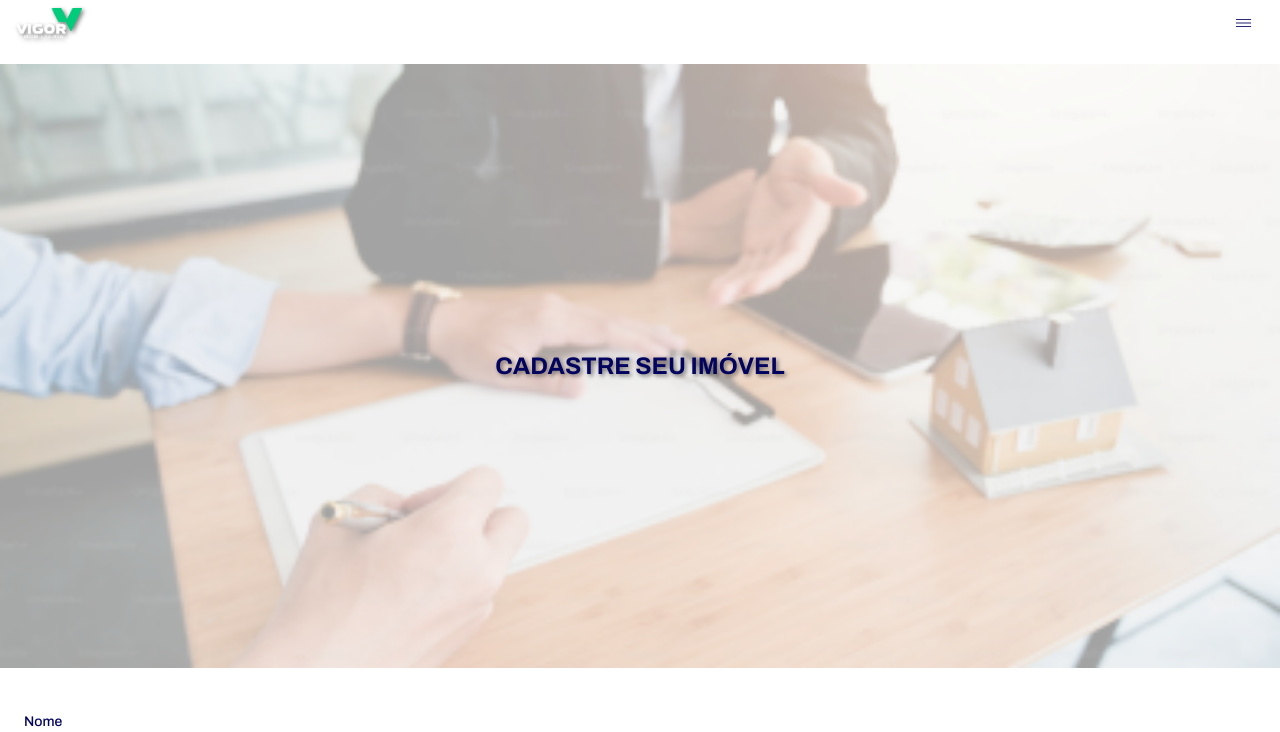
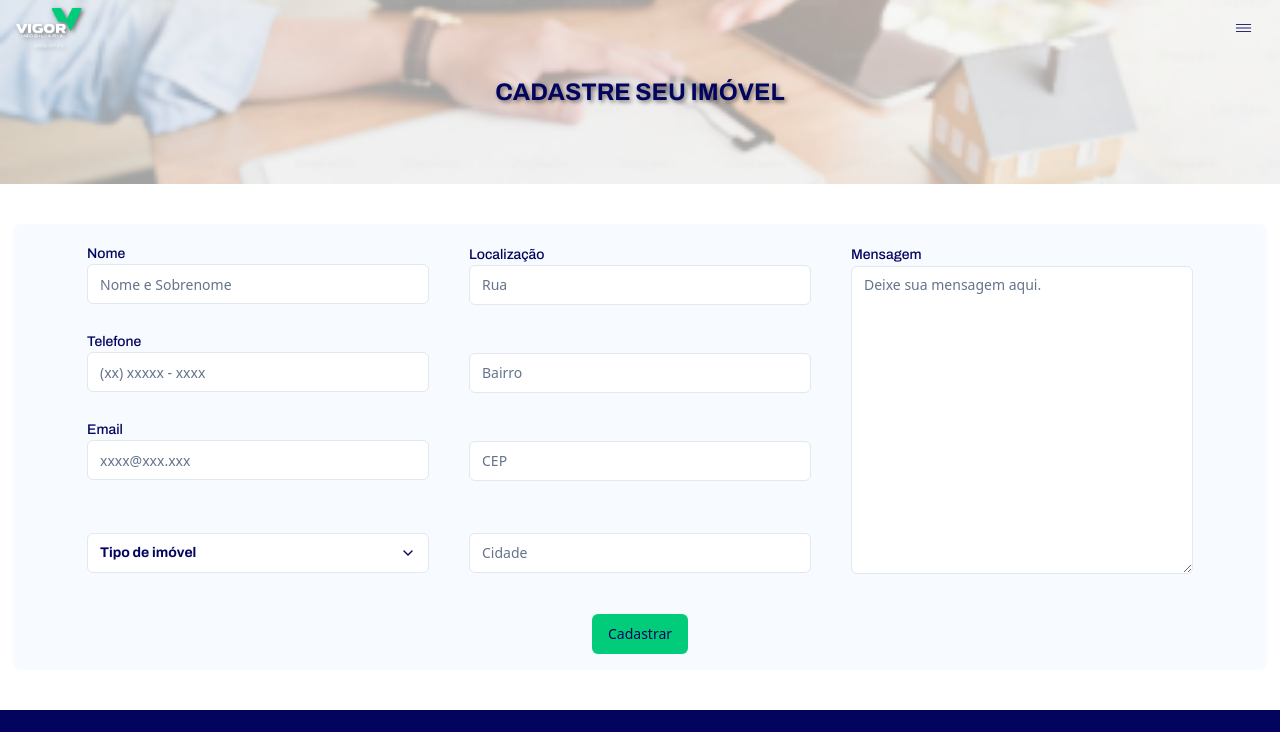
Before and after one commit to LuizLimaDev/vigor-imob, a Next.js app: page /register in a window 1280 px wide. Shown: the top 732 px of the page. Built offline with nearby package versions, Linux system fonts and the light colour scheme.

Commit message:
feat: registar page desktop

```diff
--- a/app/_components/Hero/Hero.tsx
+++ b/app/_components/Hero/Hero.tsx
@@ -15,7 +15,7 @@ const Hero = ({ src, alt, title }: TProps) => {
         width={0}
         height={0}
         sizes="100vw"
-        className="min-h-[11.5rem] w-full"
+        className="min-h-[11.5rem] w-full desktop:h-[11.5rem] desktop:object-cover"
       />
       <h1 className="absolute left-[50%] top-[50%] w-full -translate-x-1/2 -translate-y-1/2 text-center font-archivo text-2xl font-bold uppercase text-VIprimary-color drop-shadow-VI-1">
         {title}
--- a/app/_components/ui/select.tsx
+++ b/app/_components/ui/select.tsx
@@ -19,7 +19,7 @@ const SelectTrigger = React.forwardRef<
   <SelectPrimitive.Trigger
     ref={ref}
     className={cn(
-      "flex w-full items-center justify-between rounded-md border border-VIprimary-color bg-background p-3 font-archivo text-sm font-bold  text-VIprimary-color ring-offset-background placeholder:text-muted-foreground focus:outline-none focus:ring-2 focus:ring-ring focus:ring-offset-2 disabled:cursor-not-allowed disabled:opacity-50 [&>span]:line-clamp-1",
+      "flex h-[40px] w-full items-center justify-between rounded-md border border-input bg-background p-3 font-archivo  text-sm font-bold text-VIprimary-color ring-offset-background placeholder:text-muted-foreground focus:outline-none focus:ring-2 focus:ring-ring focus:ring-offset-2 disabled:cursor-not-allowed disabled:opacity-50 [&>span]:line-clamp-1",
       className
     )}
     {...props}
--- a/app/register/_components/RegisterFrom/RegisterFrom.tsx
+++ b/app/register/_components/RegisterFrom/RegisterFrom.tsx
@@ -108,8 +108,10 @@ const RegisterForm = () => {
     <Form {...form}>
       <form
         onSubmit={form.handleSubmit(onSubmit)}
-        className="flex w-full flex-col justify-start gap-2 px-6"
+        className="flex w-full flex-col justify-start gap-2 px-6 desktop:w-full desktop:items-center"
       >
+        <div className="desktop:flex desktop:flex-row desktop:gap-10">
+          <div className="desktop:flex desktop:w-[21.375rem] desktop:flex-col desktop:gap-6">
             <FormField
               control={form.control}
               name="name"
@@ -121,7 +123,7 @@ const RegisterForm = () => {
                   <FormControl>
                     <Input placeholder="Nome e Sobrenome" {...field} />
                   </FormControl>
-              <FormMessage className="mt-1" />
+                  <FormMessage className="mt-1 desktop:ml-[3px]" />
                 </FormItem>
               )}
             />
@@ -136,7 +138,7 @@ const RegisterForm = () => {
                   <FormControl>
                     <Input placeholder="(xx) xxxxx - xxxx" {...field} />
                   </FormControl>
-              <FormMessage className="mt-1" />
+                  <FormMessage className="mt-1 desktop:ml-[3px]" />
                 </FormItem>
               )}
             />
@@ -151,17 +153,21 @@ const RegisterForm = () => {
                   <FormControl>
                     <Input placeholder="xxxx@xxx.xxx" {...field} />
                   </FormControl>
-              <FormMessage className="mt-1" />
+                  <FormMessage className="mt-1 desktop:ml-[3px]" />
                 </FormItem>
               )}
             />
 
+            <div className="mt-8 desktop:mt-[1.8rem]">
               <FormField
                 control={form.control}
                 name="type"
                 render={({ field }) => (
                   <FormItem>
-              <Select onValueChange={field.onChange} defaultValue={field.value}>
+                    <Select
+                      onValueChange={field.onChange}
+                      defaultValue={field.value}
+                    >
                       <FormControl>
                         <SelectTrigger className="w-full">
                           <SelectValue placeholder="Tipo de imóvel" />
@@ -180,10 +186,13 @@ const RegisterForm = () => {
                     </Select>
                   </FormItem>
                 )}
-        ></FormField>
+              />
+            </div>
+          </div>
 
-        <div className="mt-8 flex flex-col gap-1">
-          <p className="font-archivo text-sm font-medium leading-none text-VIprimary-color peer-disabled:cursor-not-allowed peer-disabled:opacity-70">
+          <div className="mt-8 flex flex-col gap-1 desktop:mt-2 desktop:w-[21.375rem] desktop:gap-[3rem]">
+            <div>
+              <p className="font-archivo text-sm font-medium leading-none text-VIprimary-color peer-disabled:cursor-not-allowed peer-disabled:opacity-70 desktop:mb-[.175rem]">
                 Localização
               </p>
               <FormField
@@ -194,10 +203,11 @@ const RegisterForm = () => {
                     <FormControl>
                       <Input placeholder="Rua" {...field} />
                     </FormControl>
-                <FormMessage className="mt-1" />
+                    <FormMessage className="mt-1 desktop:ml-[3px]" />
                   </FormItem>
                 )}
               />
+            </div>
             <FormField
               control={form.control}
               name="neighborhood"
@@ -206,7 +216,7 @@ const RegisterForm = () => {
                   <FormControl>
                     <Input placeholder="Bairro" {...field} />
                   </FormControl>
-                <FormMessage className="mt-1" />
+                  <FormMessage className="mt-1 desktop:ml-[3px]" />
                 </FormItem>
               )}
             />
@@ -218,10 +228,11 @@ const RegisterForm = () => {
                   <FormControl>
                     <Input placeholder="CEP" {...field} />
                   </FormControl>
-                <FormMessage className="mt-1" />
+                  <FormMessage className="mt-1 desktop:ml-[3px]" />
                 </FormItem>
               )}
             />
+            <span className="desktop:mt-1">
               <FormField
                 control={form.control}
                 name="city"
@@ -230,13 +241,14 @@ const RegisterForm = () => {
                     <FormControl>
                       <Input placeholder="Cidade" {...field} />
                     </FormControl>
-                <FormMessage className="mt-1" />
+                    <FormMessage className="mt-1 desktop:ml-[3px]" />
                   </FormItem>
                 )}
               />
+            </span>
           </div>
 
-        <div className="my-8">
+          <div className="my-8 desktop:mt-2 desktop:w-[21.375rem]">
             <p className="mb-1 font-archivo text-sm font-medium leading-none text-VIprimary-color peer-disabled:cursor-not-allowed peer-disabled:opacity-70">
               Mensagem
             </p>
@@ -246,15 +258,22 @@ const RegisterForm = () => {
               render={({ field }) => (
                 <FormItem>
                   <FormControl>
-                  <Textarea placeholder="Deixe sua mensagem aqui." {...field} />
+                    <Textarea
+                      placeholder="Deixe sua mensagem aqui."
+                      {...field}
+                      className="desktop:h-[19.25rem]"
+                    />
                   </FormControl>
-                <FormMessage className="mt-1" />
+                  <FormMessage className="mt-1 desktop:ml-[3px]" />
                 </FormItem>
               )}
             />
           </div>
+        </div>
 
-        <Button type="submit">Cadastrar</Button>
+        <Button type="submit" className="max-w-[6.187rem] self-center">
+          Cadastrar
+        </Button>
       </form>
     </Form>
   );
--- a/app/register/page.tsx
+++ b/app/register/page.tsx
@@ -3,8 +3,8 @@ import Hero from "../_components/Hero/Hero";
 
 const Register = () => {
   return (
-    <main className="pt-16">
-      <div className="relative">
+    <main className="flex w-screen flex-col items-center justify-center">
+      <div className="relative w-full">
         <Hero
           src="/Pages/register/hero.png"
           alt="Cadastre seu imóvel"
@@ -12,7 +12,7 @@ const Register = () => {
         />
       </div>
 
-      <div className="my-10">
+      <div className="mx-2 my-10 w-[98%] rounded-[.5rem] bg-[#F7FAFE] py-4 desktop:mx-5">
         <RegisterForm />
       </div>
     </main>
```
Also changed, not shown: public/logo.png. Lines whose indentation alone changed are shown as unchanged.
